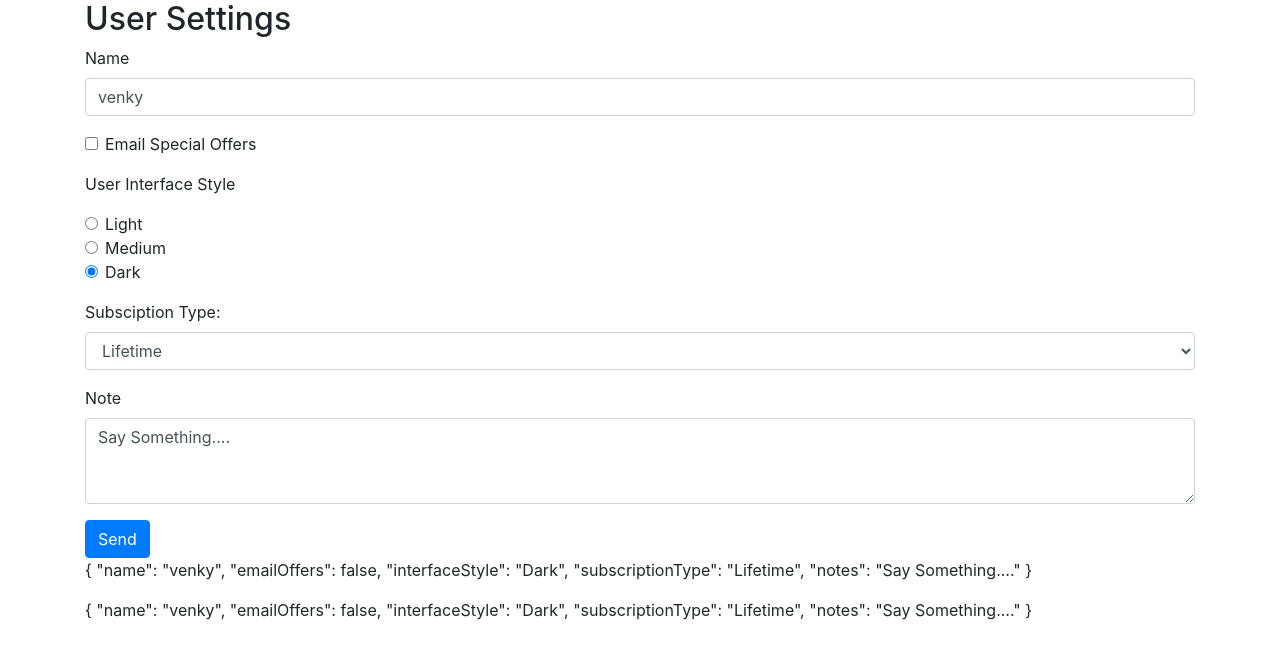
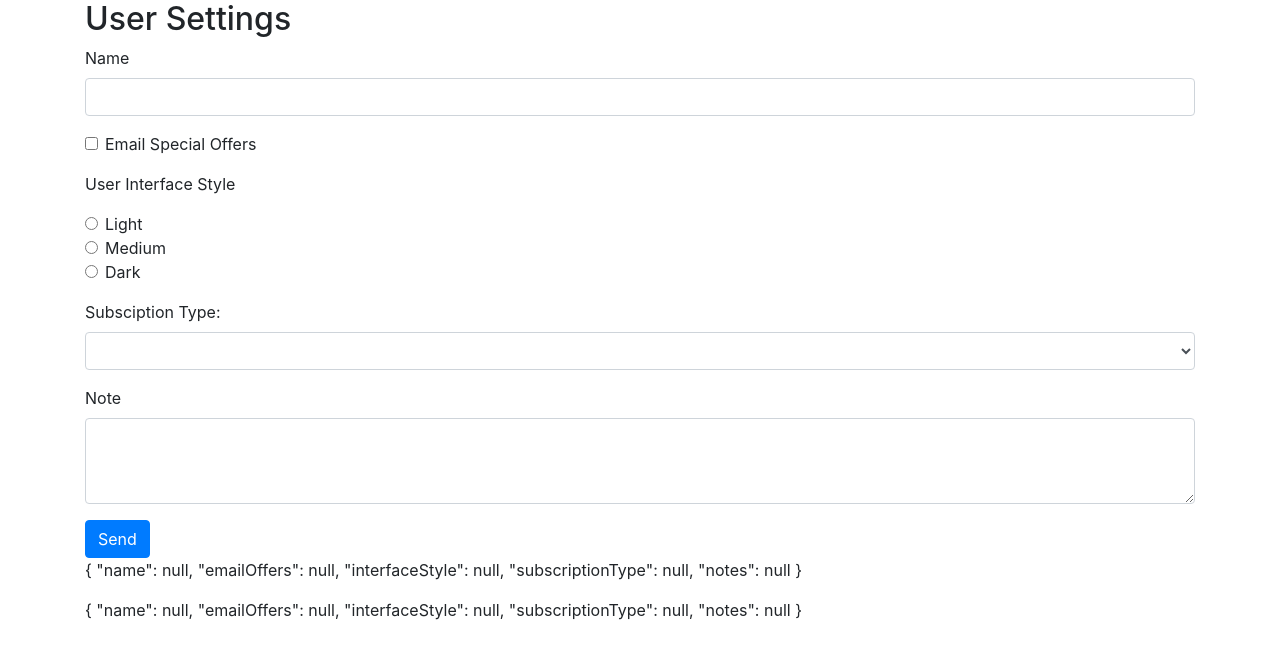
Before and after one commit to venkykandagaddala/Angualr-forms, an Angular app: page / in a window 1280 px wide. Shown: the top 658 px of the page. Built offline with nearby package versions, Linux system fonts and the light colour scheme.

Commit message:
ngNativeValidate

```diff
--- a/src/app/user-settings-form/user-settings-form.component.html
+++ b/src/app/user-settings-form/user-settings-form.component.html
@@ -1,9 +1,9 @@
 <div class="container">
   <h2>User Settings</h2>
-  <form #form="ngForm">
+  <form #form="ngForm" ngNativeValidate>
     <div class="form-group">
       <label for="name">Name</label>
-      <input type="name" name="name" class="form-control" [(ngModel)]="userSettings.name">
+      <input type="name" name="name" class="form-control" [(ngModel)]="userSettings.name" required>
     </div>
     <div class="form-check form-group">
       <input class="form-check-input" type="checkbox" value="" id="emailOffers" name="emailOffers" [(ngModel)]="userSettings.emailOffers">
--- a/src/app/user-settings-form/user-settings-form.component.ts
+++ b/src/app/user-settings-form/user-settings-form.component.ts
@@ -10,11 +10,11 @@
 export class UserSettingsFormComponent implements OnInit {
 
   originalUserSettings: UserSettings = {
-    name: "venky",
-    emailOffers: false,
-    interfaceStyle: "Dark",
-    subscriptionType: "Lifetime",
-    notes: "Say Something...."
+    name: null,
+    emailOffers: null,
+    interfaceStyle: null,
+    subscriptionType: null,
+    notes: null
   }
   userSettings: UserSettings = { ...this.originalUserSettings };
   constructor() { }
```
